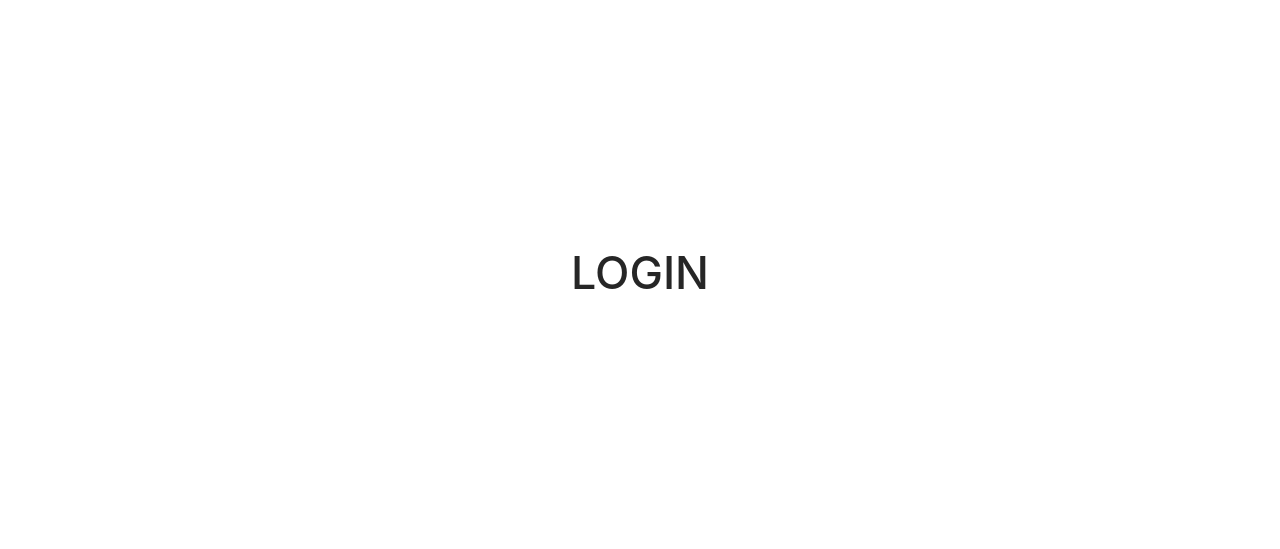
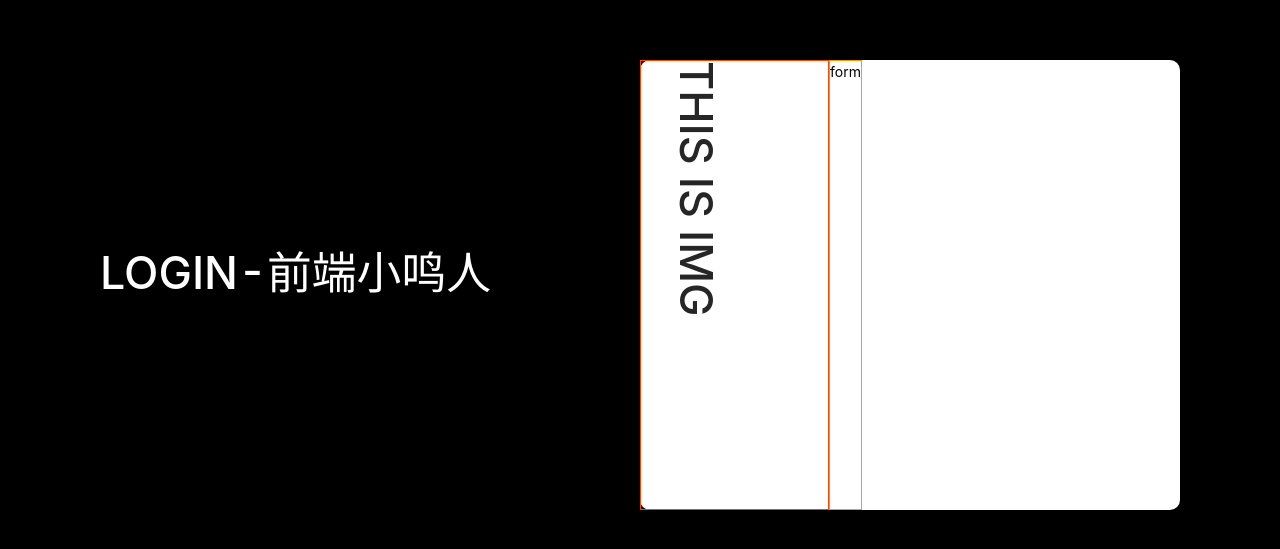
Before and after one commit to gaojizu/vite-vue3-antdv, a Vue app: page /#/login in a window 1280 px wide. Shown: the part 115-664 px from the top of the page. Built offline with nearby package versions, Linux system fonts and the light colour scheme.

Commit message:
feat:new style and new page of login

```diff
--- a/src/App.vue
+++ b/src/App.vue
@@ -9,5 +9,6 @@
   </div>
 </template>
 
-<style scoped>
+<style scoped lang="scss">
+@import './assets/css/global.scss'
 </style>
--- /dev/null
+++ b/src/assets/css/base.scss
@@ -0,0 +1,3 @@
+//   设置基本颜色值
+$baseColor : #000;
+$titleColor : #000;
--- a/src/assets/css/global.scss
+++ b/src/assets/css/global.scss
@@ -0,0 +1,24 @@
+@import './base.scss';
+.flex-row {
+    display: flex;
+    flex-direction: row;
+  }
+
+  .flex-col {
+    display: flex;
+    flex-direction: column;
+  }
+
+  .flex-row-center {
+    display: flex;
+    flex-direction: row;
+    align-items: center;
+    justify-content: center;
+  }
+
+  .flex-col-center {
+    display: flex;
+    flex-direction: column;
+    align-items: center;
+    justify-content: center;
+  }
--- a/src/main.js
+++ b/src/main.js
@@ -1,5 +1,6 @@
 import { createApp } from 'vue'
 import './style.css'
+// import '../src/assets/css/global.scss'
 import App from './App.vue'
 import router from '../src/routers/index.js'
 import antd from 'ant-design-vue'
--- a/src/style.css
+++ b/src/style.css
@@ -20,26 +20,18 @@ a {
   color: #646cff;
   text-decoration: inherit;
 }
+
 a:hover {
   color: #535bf2;
 }
 
-a {
-  font-weight: 500;
-  color: #646cff;
-  text-decoration: inherit;
-}
-a:hover {
-  color: #535bf2;
-}
-
-body {
+/* body {
   margin: 0;
   display: flex;
   place-items: center;
   min-width: 320px;
   min-height: 100vh;
-}
+} */
 
 h1 {
   font-size: 3.2em;
@@ -57,9 +49,11 @@ button {
   cursor: pointer;
   transition: border-color 0.25s;
 }
+
 button:hover {
   border-color: #646cff;
 }
+
 button:focus,
 button:focus-visible {
   outline: 4px auto -webkit-focus-ring-color;
@@ -70,10 +64,8 @@ button:focus-visible {
 }
 
 #app {
-  max-width: 1280px;
-  margin: 0 auto;
-  padding: 2rem;
-  text-align: center;
+  margin: 0;
+  padding: 0;
 }
 
 @media (prefers-color-scheme: light) {
@@ -81,9 +73,11 @@ button:focus-visible {
     color: #213547;
     background-color: #ffffff;
   }
+
   a:hover {
     color: #747bff;
   }
+
   button {
     background-color: #f9f9f9;
   }
--- a/src/view/login/index.vue
+++ b/src/view/login/index.vue
@@ -1,12 +1,66 @@
 <template>
-    <div>
-        <h1>
-            LOGIN
-        </h1>
+    <div class="content">
+        <div class="l-desc">
+            <h1>
+                LOGIN-前端小鸣人
+            </h1>
+        </div>
+        <div class="r-login">
+            <div class="l-show-img">
+                <h1>THIS IS IMG</h1>
+            </div>
+            <div class="r-form">
+                form
+            </div>
+        </div>
     </div>
 </template>
 <script setup>
 
 </script>
 <style scoped lang="scss">
+.content {
+    width: 100vw;
+    height: 100vh;
+    display: flex;
+    place-items: center;
+    background-color: black;
+    color: #fff;
+    flex-direction: row;
+    justify-content: space-between;
+    padding: 0 100px;
+
+    .l-desc {
+        h1 {
+            color: #fff;
+        }
+    }
+
+    .r-login {
+        width: 50%;
+        height: 45%;
+        background-color: #fff;
+        border-radius: 10px;
+        margin-left: 100px;
+        min-width: 500px;
+        min-height: 450px;
+        display: flex;
+        flex-direction: row;
+        // justify-content: space-between;
+        color: #000;
+
+        .l-show-img {
+            width: 35%;
+            height: 100%;
+            border: 1px solid #f40;
+            // @extend .flex-row-center;
+            writing-mode: vertical-lr;
+        }
+
+        .r-form {
+            border: 1px solid #f90;
+        }
+    }
+
+}
 </style>
```
Also changed, not shown: 1 other file (tests, documents, lock files or other folders).
